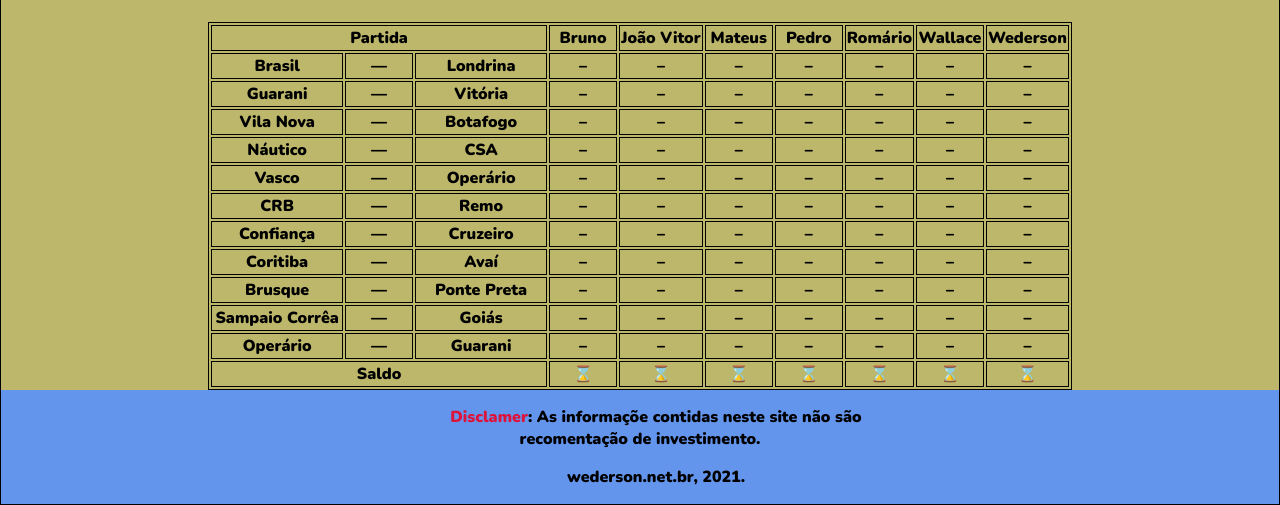
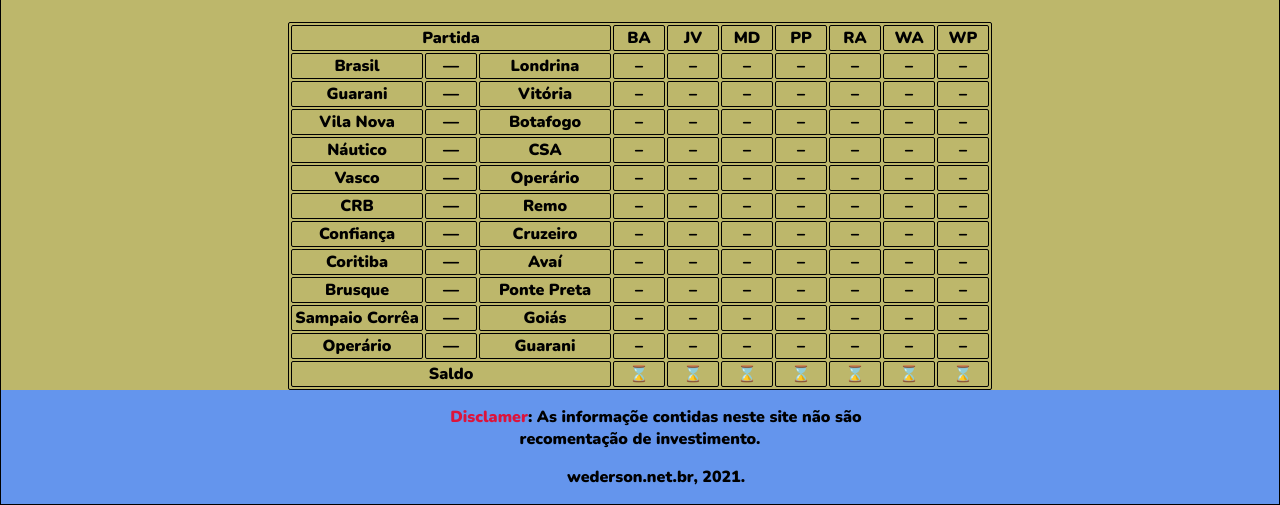
Before and after one commit to kingwederson/palpiteiros, a plain HTML site: page index.html in a window 1280 px wide. Shown: the part 305-810 px from the top of the page. Drawn offline with nearby package versions, Linux system fonts and the light colour scheme.

Commit message:
Add files via upload

```diff
--- a/index.html
+++ b/index.html
@@ -37,13 +37,13 @@
             <table>
                 <tr>
                     <th colspan="3">Partida</th>
-                    <th>Bruno</th>
-                    <th>João Vitor</th>
-                    <th>Mateus</th>
-                    <th>Pedro</th>
-                    <th>Romário</th>
-                    <th>Wallace</th>
-                    <th>Wederson</th>
+                    <th>BA</th>
+                    <th>JV</th>
+                    <th>MD</th>
+                    <th>PP</th>
+                    <th>RA</th>
+                    <th>WA</th>
+                    <th>WP</th>
                 </tr>
                 <tr>
                     <td class="clube">Brasil</td>
--- a/principal.css
+++ b/principal.css
@@ -4,6 +4,7 @@ body{
     border: 1px solid black;
     font-family: 'Nunito', sans-serif;
     background-color: #6495ed;
+    width:none;
 }
 b{
     color:crimson;
@@ -88,12 +89,16 @@ p{
     text-indent: 32px;
     max-width: 720px;
 }
+table{
+    word-wrap:break-word;
+}
 table,td,th{
     border:1px solid black;
     text-align: center;
+    border-radius: 2px;
 }
 td{
-    min-width:64px;
+    min-width:48px;
 }
 td.clube{
     min-width: 128px;
```
